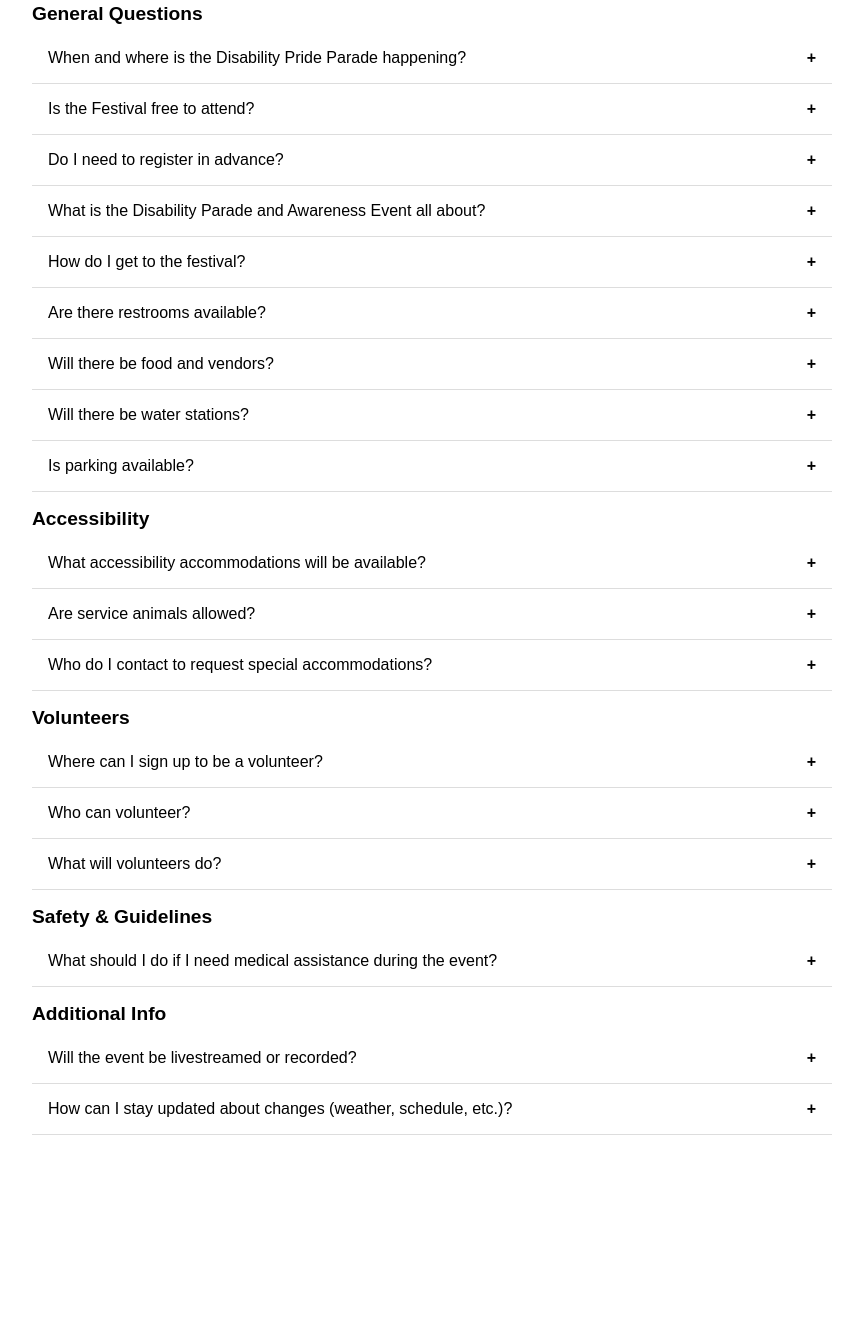
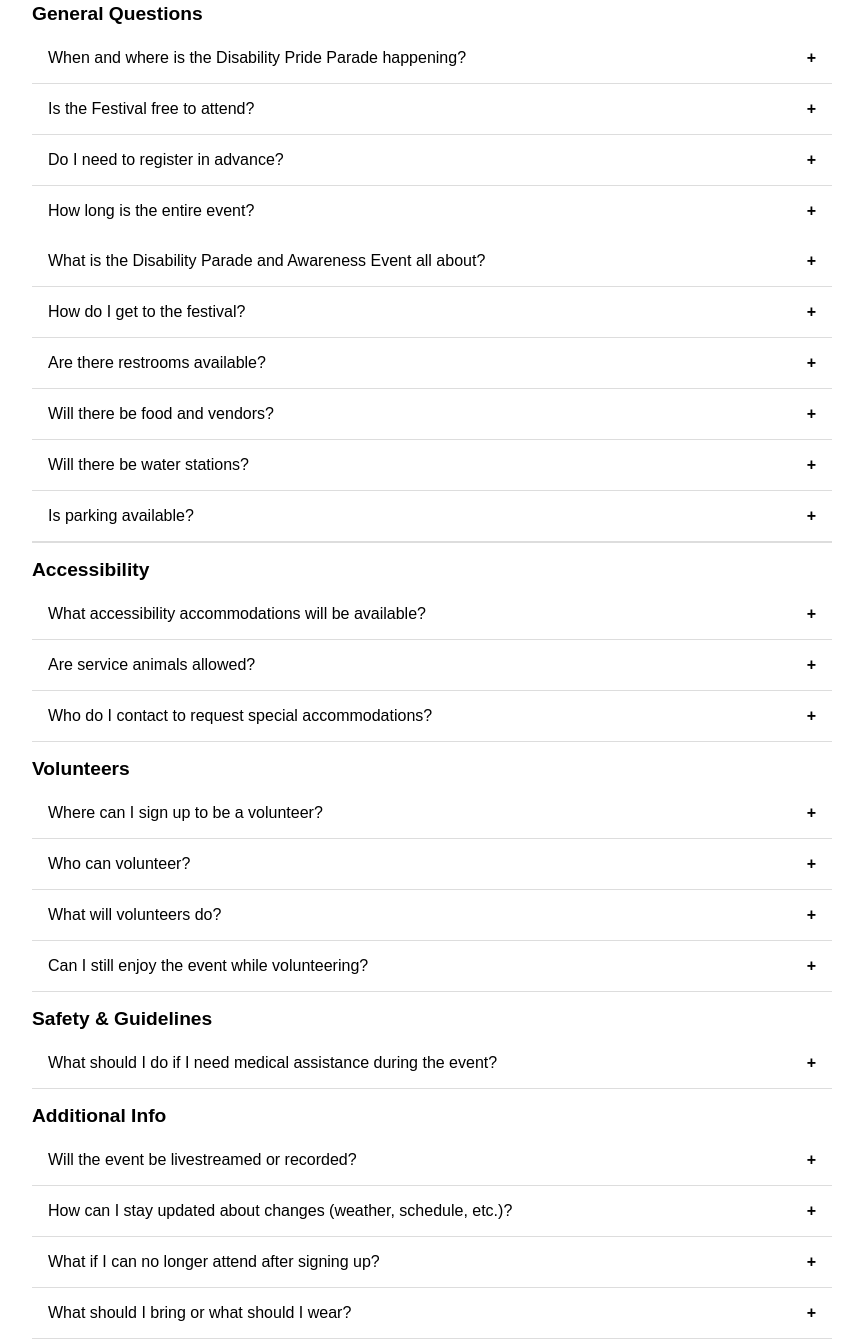
Before and after one commit to anairb227171-web/faq-widget, a plain HTML site: page index.html in a window 1280 px wide. Shown: the part 111-1454 px from the top of the page, without its empty margins (208-1071 px from the left). Before the commit the page ends 1278 px from the top, so only its background shows below. Drawn offline with Linux system fonts and the light colour scheme.

Commit message:
Update index.html-Added missing FAQ questions. Volunteer+AdditionalQuestions+General

```diff
--- a/index.html
+++ b/index.html
@@ -67,7 +67,7 @@
   <div class="faq-container">
     <h2 class="faq-title">FAQ</h2>
 
-    <!-- General Questions -->
+    <!--------------------------------- General Questions ------------------------------------------>
     <div class="faq-category">
       <h3>General Questions</h3>
 
@@ -97,6 +97,14 @@
           <p><em>To set up a table, or if you need any accommodations, yes. Volunteers and people who are tabling will need to register in advance, but the parade is open to the public.</em></p>
         </div>
       </div>
+
+       <div class="faq-item">
+        <button class="faq-question">How long is the entire event?
+          <span class="icon">+</span>
+        </button>
+        <div class="faq-answer">
+          <p><em>From 11am-3pm. However, if you are marching or tabling, arrive at 10:00 AM for parade lineups and setting up tables.</em></p>
+        </div>
 
       <div class="faq-item">
         <button class="faq-question">What is the Disability Parade and Awareness Event all about?
@@ -157,7 +165,7 @@
       </div>
     </div>
 
-    <!-- Accessibility -->
+    <!-- Accessibility --------------------->
     <div class="faq-category">
       <h3>Accessibility</h3>
 
@@ -189,7 +197,7 @@
       </div>
     </div>
 
-    <!-- Volunteers -->
+    <!-- Volunteers -------------------->
     <div class="faq-category">
       <h3>Volunteers</h3>
 
@@ -219,9 +227,17 @@
           <p><em>There will be three different types of volunteers: Creative, Accessibility & Information, and Logistics. Each type has different roles. Full details will be posted here: <a href="https://sites.google.com/view/copy-disability-pride-nyc/community-participation/volunteer?authuser=0#h.87iwzjod2jxy">Volunteer Info</a>.</em></p>
         </div>
       </div>
+      <div class="faq-item">
+        <button class="faq-question">Can I still enjoy the event while volunteering?
+          <span class="icon">+</span>
+        </button>
+        <div class="faq-answer">
+          <p><em>Absolutely! Helping out while witnessing this amazing event is just as enjoyable!</em></p>
+        </div>
+      </div>
     </div>
 
-    <!-- Safety & Guidelines -->
+    <!-- Safety & Guidelines --------------------------->
     <div class="faq-category">
       <h3>Safety & Guidelines</h3>
 
@@ -254,6 +270,22 @@
         </button>
         <div class="faq-answer">
           <p><em>We do have a weather policy in place. You can read the full details <a href="https://sites.google.com/view/copy-disability-pride-nyc/information-for-participants/weather-policy?authuser=0">here</a>. Please note that you’ll need to register in order to receive notifications about any parade cancellations or changes.</em></p>
+        </div>
+      </div>
+      <div class="faq-item">
+        <button class="faq-question">What if I can no longer attend after signing up?
+          <span class="icon">+</span>
+        </button>
+        <div class="faq-answer">
+          <p><em>Let us know here (email or something) at least 48 hours in advance if you’re not able to make it. There will be no penalty for withdrawing.</em></p>
+        </div>
+      </div>
+      <div class="faq-item">
+        <button class="faq-question">What should I bring or what should I wear?
+          <span class="icon">+</span>
+        </button>
+        <div class="faq-answer">
+          <p><em>There is no specific dress code, but comfortable shoes are recommended as you will be standing/walking for the majority of the parade.</em></p>
         </div>
       </div>
     </div>
```
